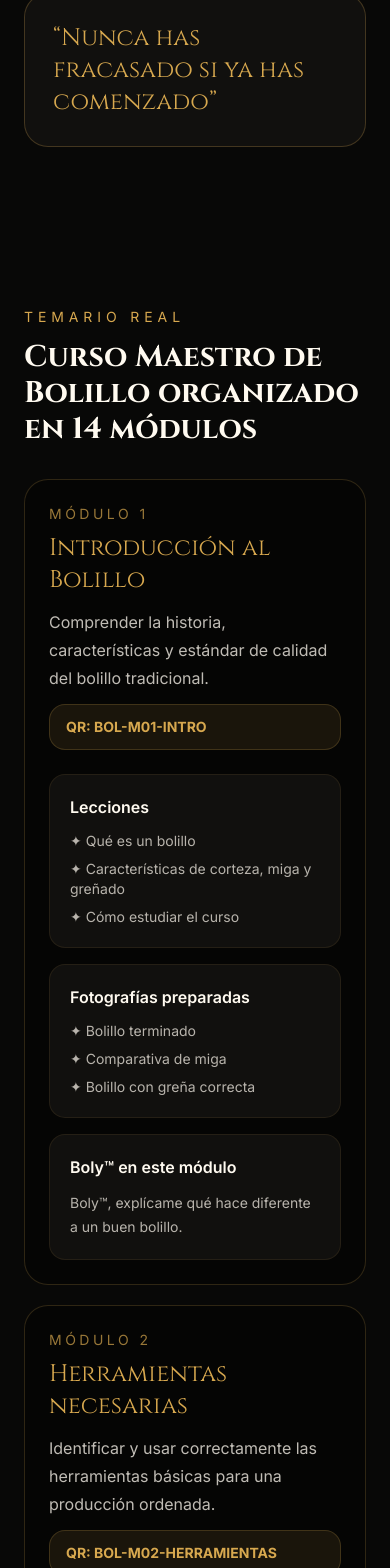
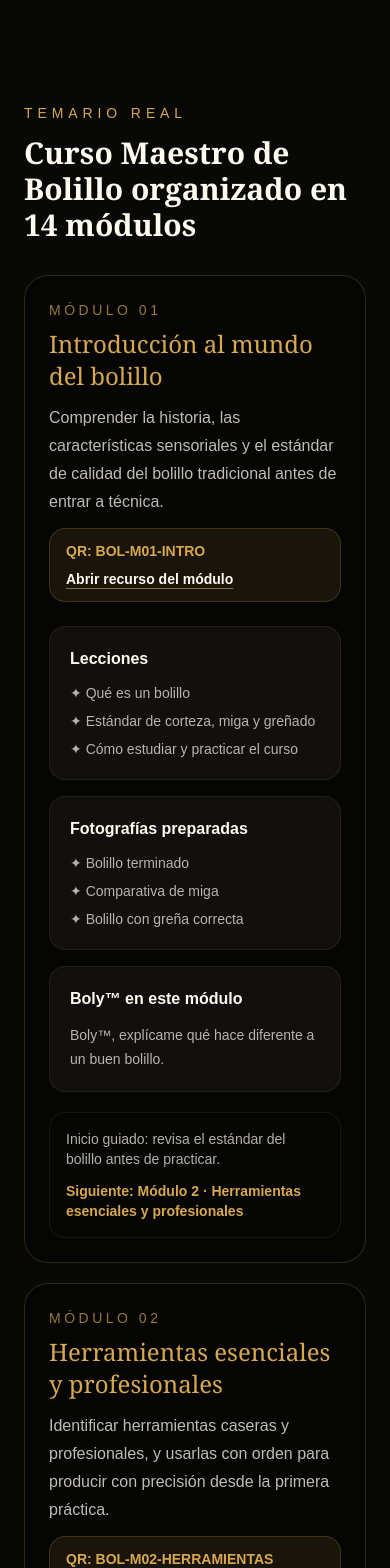
Before and after one commit to triplehicuricompany-creator/PanaderIA, a Next.js app: page / in a window 390 px wide. Shown: the part 6505-8073 px from the top of the page. Built offline with nearby package versions, Linux system fonts and the light colour scheme.

Commit message:
Mejora auditoria de calidad del curso de bolillo

```diff
--- a/app/alumno/biblioteca/page.tsx
+++ b/app/alumno/biblioteca/page.tsx
@@ -9,8 +9,8 @@ export default function LibraryPage() {
           <article key={item.title} className="rounded-3xl border border-gold/20 bg-charcoal p-7">
             <p className="text-sm uppercase tracking-[0.25em] text-gold">{item.type} · {item.access}</p>
             <h2 className="mt-3 font-display text-2xl text-cream">{item.title}</h2>
-            <p className="mt-3 text-cream/65">Formato {item.format}. En producción usará URLs firmadas y control de permisos.</p>
-            <a href={item.href} className="mt-6 inline-flex rounded-full border border-gold/50 px-5 py-3 font-bold text-gold">Descargar demo</a>
+            <p className="mt-3 text-cream/65">Formato {item.format}. Recurso existente vinculado al módulo correspondiente; en producción podrá protegerse con URLs firmadas.</p>
+            <a href={item.href} className="mt-6 inline-flex rounded-full border border-gold/50 px-5 py-3 font-bold text-gold">Abrir recurso</a>
           </article>
         ))}
       </div>
--- a/app/cursos/bolillo-estandar/page.tsx
+++ b/app/cursos/bolillo-estandar/page.tsx
@@ -18,13 +18,13 @@ export default function StandardBolilloPage() {
               <li>✦ Introducción al bolillo.</li>
               <li>✦ Herramientas necesarias: balanza, taza medidora, bowl y batidora.</li>
               <li>✦ Ingredientes, amasado y fermentación.</li>
-              <li>✦ PDF descargable preparado.</li>
-              <li>✦ Estructura lista para fotografías y material complementario.</li>
+              <li>✦ Manual maestro y recursos de apoyo preparados.</li>
+              <li>✦ Ruta clara hacia la práctica completa y recursos de apoyo existentes.</li>
             </ul>
           </div>
         </div>
       </Section>
-      <Section eyebrow="Temario estándar" title="Contenido real del Curso Maestro de Bolillo">
+      <Section eyebrow="Temario estándar" title="Ruta base y continuidad premium del Curso Maestro de Bolillo">
         <Curriculum />
       </Section>
     </>
--- a/app/cursos/bolillo-premium/page.tsx
+++ b/app/cursos/bolillo-premium/page.tsx
@@ -8,18 +8,18 @@ export default function PremiumBolilloPage() {
       <Section eyebrow="Curso Maestro de Bolillo" title="Versión Premium">
         <div className="grid gap-8 lg:grid-cols-[1.2fr_0.8fr]">
           <div className="space-y-6 text-lg leading-8">
-            <p>La versión premium reúne los 14 módulos reales del Curso Maestro de Bolillo con preparación para videos QR, fotografías técnicas, PDF descargable, material complementario y Boly™ por módulo.</p>
+            <p>La versión premium reúne los 14 módulos reales del Curso Maestro de Bolillo con videos QR preparados, recursos existentes por módulo, fotografías técnicas planificadas y acompañamiento contextual de Boly™.</p>
             <p>Autor: <strong className="text-gold">{bolilloCourse.author}</strong>.</p>
             <blockquote className="border-l-4 border-gold pl-5 font-display text-2xl text-gold">“{bolilloCourse.quotes[0]}”</blockquote>
           </div>
           <div className="rounded-3xl border border-gold/25 bg-charcoal p-8 shadow-gold">
             <h3 className="font-display text-2xl text-gold">Incluye</h3>
             <ul className="mt-6 space-y-3 text-cream/80">
-              <li>✦ 14 módulos reales de bolillo.</li>
+              <li>✦ 14 módulos secuenciales de bolillo.</li>
               <li>✦ Bolillos especiales: arándano, nuez, romero, menta, ajo, cebolla e integral.</li>
               <li>✦ Videos QR preparados por módulo.</li>
               <li>✦ Fotografías técnicas preparadas.</li>
-              <li>✦ PDF descargable y material complementario.</li>
+              <li>✦ Manual maestro y recursos descargables vinculados.</li>
               <li>✦ Boly™ como asistente educativo contextual.</li>
             </ul>
           </div>
--- a/app/cursos/page.tsx
+++ b/app/cursos/page.tsx
@@ -12,7 +12,7 @@ export default function CoursesPage() {
           {courses.map((course) => <CourseCard key={course.href} course={course} />)}
         </div>
       </Section>
-      <Section eyebrow="Temario base" title="Módulos de ejemplo para la experiencia académica">
+      <Section eyebrow="Temario base" title="Ruta completa del Curso Maestro de Bolillo">
         <Curriculum />
       </Section>
     </>
--- a/app/globals.css
+++ b/app/globals.css
@@ -2,7 +2,7 @@
 @tailwind components;
 @tailwind utilities;
 
-:root { color-scheme: dark; }
+:root { color-scheme: dark; --font-cinzel: Georgia, "Times New Roman", serif; --font-inter: Arial, Helvetica, sans-serif; }
 html { scroll-behavior: smooth; }
 body { background: #080807; color: #fffaf0; }
 ::selection { background: #d7a84f; color: #080807; }
--- a/app/layout.tsx
+++ b/app/layout.tsx
@@ -1,14 +1,12 @@
 import type { Metadata } from "next";
-import { Cinzel, Inter } from "next/font/google";
 import "./globals.css";
 import { Header } from "@/components/Header";
 import { Footer } from "@/components/Footer";
 import { brand } from "@/content/site";
 
-const cinzel = Cinzel({ subsets: ["latin"], variable: "--font-cinzel" });
-const inter = Inter({ subsets: ["latin"], variable: "--font-inter" });
 
 export const metadata: Metadata = {
+  metadataBase: new URL("https://panaderia.local"),
   title: `${brand.name} | Curso Maestro de Bolillo con Chef Juanote`,
   description: "PanaderIA™ es una academia digital premium de panadería con Curso Maestro de Bolillo, videos QR, certificación y futuro asistente virtual Boly™.",
   keywords: ["PanaderIA", "Curso Maestro de Bolillo", "Chef Juanote", "Boly", "panadería", "curso de panadería", "bolillo", "certificación panadera"],
@@ -24,7 +22,7 @@ export const metadata: Metadata = {
 
 export default function RootLayout({ children }: Readonly<{ children: React.ReactNode }>) {
   return (
-    <html lang="es" className={`${cinzel.variable} ${inter.variable}`}>
+    <html lang="es">
       <body className="font-sans antialiased">
         <Header />
         <main>{children}</main>
--- a/app/page.tsx
+++ b/app/page.tsx
@@ -70,7 +70,7 @@ export default function HomePage() {
             {investorHighlights.map((item) => <p key={item} className="rounded-2xl bg-gold/10 p-5 text-cream/82">✦ {item}</p>)}
           </div>
           <div className="mt-8 flex flex-col gap-4 sm:flex-row">
-            <Link href="/cursos/bolillo-premium" className="rounded-full bg-gold px-7 py-3 text-center font-black text-black">Comprar Ahora</Link>
+            <Link href="/cursos/bolillo-premium" className="rounded-full bg-gold px-7 py-3 text-center font-black text-black">Ver Premium</Link>
             <Link href="/contacto" className="rounded-full border border-gold/50 px-7 py-3 text-center font-bold text-gold">Solicitar presentación</Link>
           </div>
         </div>
--- /dev/null
+++ b/app/recursos/[slug]/page.tsx
@@ -0,0 +1,47 @@
+import Link from "next/link";
+import { notFound } from "next/navigation";
+import { readFile } from "node:fs/promises";
+import path from "node:path";
+import { Section } from "@/components/Section";
+import { bolilloCourse } from "@/content/bolillo-course";
+
+const resources = [
+  { slug: "manual-maestro-bolillo", title: bolilloCourse.downloadablePdf.title, file: "LIBRO_MAESTRO_BOLILLO_PUBLICACION.md" },
+  ...bolilloCourse.modules.map((module) => ({
+    slug: `modulo-${String(module.number).padStart(2, "0")}`,
+    title: `Módulo ${String(module.number).padStart(2, "0")} · ${module.title}`,
+    file: module.resourceFile
+  }))
+];
+
+export function generateStaticParams() {
+  return resources.map((resource) => ({ slug: resource.slug }));
+}
+
+export default async function ResourcePage({ params }: { params: Promise<{ slug: string }> }) {
+  const { slug } = await params;
+  const resource = resources.find((item) => item.slug === slug);
+
+  if (!resource) {
+    notFound();
+  }
+
+  const filePath = path.join(process.cwd(), resource.file);
+  const content = await readFile(filePath, "utf8");
+
+  return (
+    <Section eyebrow="Recurso descargable" title={resource.title}>
+      <div className="mb-6 flex flex-col gap-3 sm:flex-row">
+        <Link href="/alumno/biblioteca" className="rounded-full border border-gold/50 px-5 py-3 text-center font-bold text-gold hover:bg-gold/10">
+          Volver a biblioteca
+        </Link>
+        <Link href="/cursos/bolillo-premium" className="rounded-full bg-gold px-5 py-3 text-center font-black text-black hover:bg-champagne">
+          Ver ruta completa
+        </Link>
+      </div>
+      <pre className="max-h-[70vh] overflow-auto whitespace-pre-wrap rounded-3xl border border-gold/20 bg-charcoal p-6 text-sm leading-7 text-cream/80">
+        {content}
+      </pre>
+    </Section>
+  );
+}
--- a/components/Curriculum.tsx
+++ b/components/Curriculum.tsx
@@ -1,17 +1,27 @@
+import Link from "next/link";
 import { modules } from "@/content/site";
 
 export function Curriculum() {
   return (
     <div className="space-y-5">
-      {modules.map((module) => (
+      {modules.map((module, index) => {
+        const previousModule = modules[index - 1];
+        const nextModule = modules[index + 1];
+
+        return (
           <article key={module.number} className="rounded-3xl border border-gold/20 bg-black/35 p-6">
             <div className="flex flex-col gap-3 md:flex-row md:items-start md:justify-between">
               <div>
-              <p className="text-sm uppercase tracking-[0.25em] text-gold/70">Módulo {module.number}</p>
+                <p className="text-sm uppercase tracking-[0.25em] text-gold/70">Módulo {String(module.number).padStart(2, "0")}</p>
                 <h3 className="mt-2 font-display text-2xl text-gold">{module.title}</h3>
                 <p className="mt-3 max-w-3xl leading-7 text-cream/72">{module.objective}</p>
               </div>
-            <div className="rounded-2xl border border-gold/20 bg-gold/10 px-4 py-3 text-sm font-bold text-gold">QR: {module.videoQr}</div>
+              <div className="flex flex-col gap-2 rounded-2xl border border-gold/20 bg-gold/10 px-4 py-3 text-sm font-bold text-gold">
+                <span>QR: {module.videoQr}</span>
+                <Link href={module.resourceHref} className="text-cream underline decoration-gold/60 underline-offset-4 hover:text-gold">
+                  Abrir recurso del módulo
+                </Link>
+              </div>
             </div>
             <div className="mt-6 grid gap-4 lg:grid-cols-3">
               <div className="rounded-2xl border border-gold/10 bg-charcoal p-5">
@@ -31,8 +41,13 @@ export function Curriculum() {
                 <p className="mt-3 text-sm leading-6 text-cream/70">{module.bolyPrompt}</p>
               </div>
             </div>
+            <div className="mt-5 flex flex-col gap-3 rounded-2xl border border-gold/10 bg-obsidian/70 p-4 text-sm text-cream/70 md:flex-row md:items-center md:justify-between">
+              <span>{previousModule ? `Vienes de: Módulo ${previousModule.number} · ${previousModule.title}` : "Inicio guiado: revisa el estándar del bolillo antes de practicar."}</span>
+              <span className="font-semibold text-gold">{nextModule ? `Siguiente: Módulo ${nextModule.number} · ${nextModule.title}` : "Cierre: evidencia, certificado y plan de crecimiento."}</span>
+            </div>
           </article>
-      ))}
+        );
+      })}
     </div>
   );
 }
--- a/content/bolillo-course.ts
+++ b/content/bolillo-course.ts
@@ -5,47 +5,56 @@ export const bolilloCourse = {
   quotes: ["No hay mejor maestro que el error mismo", "Nunca has fracasado si ya has comenzado"],
   downloadablePdf: {
     title: "Manual Maestro de Bolillo PanaderIA™",
-    href: "/downloads/manual-maestro-bolillo.pdf",
-    status: "prepared"
+    href: "/recursos/manual-maestro-bolillo",
+    status: "available"
   },
   complementaryMaterial: [
     "Checklist de herramientas",
     "Tabla de ingredientes y porcentajes panaderos",
     "Guía visual de formado",
     "Lista de problemas comunes y correcciones",
-    "Formato de evaluación para certificación"
+    "Formato de evaluación para certificación",
+    "Ruta de crecimiento para panaderos"
   ],
   modules: [
     {
       number: 1,
-      title: "Introducción al Bolillo",
-      objective: "Comprender la historia, características y estándar de calidad del bolillo tradicional.",
-      lessons: ["Qué es un bolillo", "Características de corteza, miga y greñado", "Cómo estudiar el curso"],
+      title: "Introducción al mundo del bolillo",
+      resourceHref: "/recursos/modulo-01",
+      resourceFile: "RECURSOS_DESCARGABLES_ALUMNO/capitulo-01-introduccion-al-mundo-del-bolillo.md",
+      objective: "Comprender la historia, las características sensoriales y el estándar de calidad del bolillo tradicional antes de entrar a técnica.",
+      lessons: ["Qué es un bolillo", "Estándar de corteza, miga y greñado", "Cómo estudiar y practicar el curso"],
       photoSlots: ["Bolillo terminado", "Comparativa de miga", "Bolillo con greña correcta"],
       videoQr: "BOL-M01-INTRO",
       bolyPrompt: "Boly™, explícame qué hace diferente a un buen bolillo."
     },
     {
       number: 2,
-      title: "Herramientas necesarias",
-      objective: "Identificar y usar correctamente las herramientas básicas para una producción ordenada.",
-      lessons: ["Balanza", "Taza medidora", "Bowl", "Batidora"],
+      title: "Herramientas esenciales y profesionales",
+      resourceHref: "/recursos/modulo-02",
+      resourceFile: "RECURSOS_DESCARGABLES_ALUMNO/capitulo-02-herramientas-esenciales-y-profesionales.md",
+      objective: "Identificar herramientas caseras y profesionales, y usarlas con orden para producir con precisión desde la primera práctica.",
+      lessons: ["Balanza y medición precisa", "Bowl, raspa y mesa de trabajo", "Batidora y amasado manual", "Organización antes de iniciar"],
       photoSlots: ["Mesa de trabajo", "Balanza", "Bowl y batidora"],
       videoQr: "BOL-M02-HERRAMIENTAS",
       bolyPrompt: "Boly™, ayúdame a adaptar las herramientas si estoy empezando en casa."
     },
     {
       number: 3,
-      title: "Ingredientes",
-      objective: "Entender la función de harina, agua, levadura, sal y posibles enriquecimientos.",
-      lessons: ["Harina", "Agua", "Levadura", "Sal", "Porcentajes panaderos"],
+      title: "Ingredientes del bolillo",
+      resourceHref: "/recursos/modulo-03",
+      resourceFile: "RECURSOS_DESCARGABLES_ALUMNO/capitulo-03-ingredientes-del-bolillo.md",
+      objective: "Entender la función técnica de harina, agua, levadura y sal para tomar decisiones con porcentajes panaderos.",
+      lessons: ["Harina y fuerza", "Agua e hidratación", "Levadura y fermentación", "Sal y equilibrio", "Porcentajes panaderos"],
       photoSlots: ["Ingredientes pesados", "Textura de harina", "Mise en place"],
       videoQr: "BOL-M03-INGREDIENTES",
       bolyPrompt: "Boly™, explícame qué pasa si cambio la cantidad de agua o levadura."
     },
     {
       number: 4,
-      title: "Amasado",
+      title: "Amasado profesional",
+      resourceHref: "/recursos/modulo-04",
+      resourceFile: "RECURSOS_DESCARGABLES_ALUMNO/capitulo-04-amasado-profesional.md",
       objective: "Desarrollar gluten y reconocer el punto correcto de masa.",
       lessons: ["Amasado manual", "Amasado en batidora", "Prueba de membrana", "Errores de amasado"],
       photoSlots: ["Masa inicial", "Masa desarrollada", "Prueba de membrana"],
@@ -54,7 +63,9 @@ export const bolilloCourse = {
     },
     {
       number: 5,
-      title: "Fermentación",
+      title: "Fermentación profesional",
+      resourceHref: "/recursos/modulo-05",
+      resourceFile: "RECURSOS_DESCARGABLES_ALUMNO/capitulo-05-fermentacion-profesional.md",
       objective: "Controlar tiempo, temperatura y señales visuales de fermentación.",
       lessons: ["Fermentación inicial", "Temperatura ambiente", "Subfermentación", "Sobrefermentación"],
       photoSlots: ["Masa antes de fermentar", "Masa fermentada", "Comparativa de volumen"],
@@ -63,26 +74,32 @@ export const bolilloCourse = {
     },
     {
       number: 6,
-      title: "División y boleado",
-      objective: "Dividir porciones uniformes y generar tensión inicial en cada pieza.",
-      lessons: ["Pesado de porciones", "División ordenada", "Boleado", "Reposo intermedio"],
-      photoSlots: ["Porciones pesadas", "Boleado correcto", "Reposo cubierto"],
-      videoQr: "BOL-M06-DIVISION-BOLEADO",
-      bolyPrompt: "Boly™, explícame por qué mis piezas quedan disparejas."
+      title: "División, boleado y formado",
+      resourceHref: "/recursos/modulo-06",
+      resourceFile: "RECURSOS_DESCARGABLES_ALUMNO/capitulo-06-division-boleado-y-formado.md",
+      objective: "Dividir porciones uniformes, generar tensión y formar piezas simétricas listas para greñar.",
+      lessons: ["Pesado de porciones", "Boleado con tensión", "Reposo intermedio", "Formado y sellado"],
+      photoSlots: ["Porciones pesadas", "Boleado correcto", "Bolillo formado"],
+      videoQr: "BOL-M06-DIVISION-FORMADO",
+      bolyPrompt: "Boly™, explícame por qué mis piezas quedan disparejas o sin tensión."
     },
     {
       number: 7,
-      title: "Formado del bolillo",
-      objective: "Formar bolillos con tensión, simetría y estructura para buen volumen.",
-      lessons: ["Preformado", "Enrollado", "Sellado", "Puntas del bolillo"],
-      photoSlots: ["Secuencia de formado", "Sellado inferior", "Bolillo formado"],
-      videoQr: "BOL-M07-FORMADO",
-      bolyPrompt: "Boly™, guíame paso a paso para formar el bolillo."
+      title: "Horneado profesional",
+      resourceHref: "/recursos/modulo-07",
+      resourceFile: "RECURSOS_DESCARGABLES_ALUMNO/capitulo-07-horneado-profesional.md",
+      objective: "Aplicar temperatura, vapor y tiempo correctos para lograr volumen, greña abierta y corteza crujiente.",
+      lessons: ["Precalentado real", "Vapor en horno casero o profesional", "Tiempo de horneado", "Color, sonido y corteza"],
+      photoSlots: ["Entrada al horno", "Vapor", "Color final"],
+      videoQr: "BOL-M07-HORNEADO",
+      bolyPrompt: "Boly™, explícame cómo crear vapor si no tengo horno profesional."
     },
     {
       number: 8,
-      title: "Corte correcto",
-      objective: "Realizar el corte con ángulo, profundidad y momento adecuados.",
+      title: "Corte profesional del bolillo",
+      resourceHref: "/recursos/modulo-08",
+      resourceFile: "RECURSOS_DESCARGABLES_ALUMNO/capitulo-08-corte-profesional-del-bolillo.md",
+      objective: "Realizar el corte con herramienta, ángulo, profundidad y momento adecuados para que el bolillo abra de forma controlada.",
       lessons: ["Herramienta de corte", "Ángulo correcto", "Profundidad", "Errores de greñado"],
       photoSlots: ["Cuchilla o lame", "Corte antes de hornear", "Greña abierta"],
       videoQr: "BOL-M08-CORTE",
@@ -90,57 +107,69 @@ export const bolilloCourse = {
     },
     {
       number: 9,
-      title: "Horneado y vapor",
-      objective: "Aplicar temperatura, vapor y tiempo correctos para corteza crujiente.",
-      lessons: ["Precalentado", "Vapor", "Tiempo de horneado", "Color y corteza"],
-      photoSlots: ["Entrada al horno", "Vapor", "Color final"],
-      videoQr: "BOL-M09-HORNEADO-VAPOR",
-      bolyPrompt: "Boly™, explícame cómo crear vapor si no tengo horno profesional."
+      title: "Enfriado y conservación",
+      resourceHref: "/recursos/modulo-09",
+      resourceFile: "RECURSOS_DESCARGABLES_ALUMNO/capitulo-09-enfriado-y-conservacion.md",
+      objective: "Enfriar correctamente para estabilizar corteza, miga y conservación.",
+      lessons: ["Rejilla de enfriado", "Tiempo mínimo", "Evitar humedad", "Conservación"],
+      photoSlots: ["Bolillos en rejilla", "Miga estabilizada", "Almacenamiento"],
+      videoQr: "BOL-M09-ENFRIADO",
+      bolyPrompt: "Boly™, dime por qué mi bolillo se humedece después de hornear."
     },
     {
       number: 10,
-      title: "Enfriado",
-      objective: "Enfriar correctamente para estabilizar corteza, miga y conservación.",
-      lessons: ["Rejilla de enfriado", "Tiempo mínimo", "Evitar humedad", "Conservación"],
-      photoSlots: ["Bolillos en rejilla", "Miga estabilizada", "Almacenamiento"],
-      videoQr: "BOL-M10-ENFRIADO",
-      bolyPrompt: "Boly™, dime por qué mi bolillo se humedece después de hornear."
+      title: "Diagnóstico de errores y soluciones",
+      resourceHref: "/recursos/modulo-10",
+      resourceFile: "RECURSOS_DESCARGABLES_ALUMNO/capitulo-10-diagnostico-errores-y-soluciones.md",
+      objective: "Diagnosticar fallas de volumen, corte, color, miga, textura y fermentación sin repetir pasos innecesarios.",
+      lessons: ["No abre", "Queda duro", "Miga densa", "Sabor a levadura", "Color pálido", "Pierde volumen"],
+      photoSlots: ["Errores de greña", "Miga densa", "Corteza pálida"],
+      videoQr: "BOL-M10-DIAGNOSTICO",
+      bolyPrompt: "Boly™, ayúdame a diagnosticar qué salió mal en mi bolillo."
     },
     {
       number: 11,
-      title: "Bolillos especiales",
+      title: "Variantes profesionales del bolillo",
+      resourceHref: "/recursos/modulo-11",
+      resourceFile: "RECURSOS_DESCARGABLES_ALUMNO/capitulo-11-variantes-profesionales-del-bolillo.md",
       objective: "Crear variaciones de bolillo respetando técnica base y equilibrio de sabor.",
       lessons: ["Arándano", "Nuez", "Romero", "Menta", "Ajo", "Cebolla", "Integral"],
       photoSlots: ["Bolillos saborizados", "Ingredientes especiales", "Comparativa integral"],
-      videoQr: "BOL-M11-ESPECIALES",
+      videoQr: "BOL-M11-VARIANTES",
       bolyPrompt: "Boly™, ayúdame a incorporar ingredientes especiales sin dañar la masa."
     },
     {
       number: 12,
-      title: "Problemas comunes",
-      objective: "Diagnosticar fallas de volumen, corte, color, miga, textura y fermentación.",
-      lessons: ["No abre", "Queda duro", "Miga densa", "Sabor a levadura", "Color pálido", "Pierde volumen"],
-      photoSlots: ["Errores de greña", "Miga densa", "Corteza pálida"],
-      videoQr: "BOL-M12-PROBLEMAS",
-      bolyPrompt: "Boly™, ayúdame a diagnosticar qué salió mal en mi bolillo."
+      title: "Producción profesional completa",
+      resourceHref: "/recursos/modulo-12",
+      resourceFile: "RECURSOS_DESCARGABLES_ALUMNO/capitulo-12-produccion-profesional-completa.md",
+      objective: "Integrar tiempos, estaciones, lotes y control de calidad para repetir el proceso completo con orden profesional.",
+      lessons: ["Plan de producción", "Secuencia completa", "Control de calidad", "Registro de resultados"],
+      photoSlots: ["Mesa organizada", "Lote completo", "Checklist completado"],
+      videoQr: "BOL-M12-PRODUCCION",
+      bolyPrompt: "Boly™, ayúdame a ordenar mi primera producción completa."
     },
     {
       number: 13,
-      title: "Evaluación",
-      objective: "Validar que el alumno comprende proceso, técnica y solución de problemas.",
-      lessons: ["Evaluación teórica", "Evidencia fotográfica", "Autoevaluación", "Checklist final"],
-      photoSlots: ["Entrega final del alumno", "Comparativa antes/después", "Checklist completado"],
-      videoQr: "BOL-M13-EVALUACION",
-      bolyPrompt: "Boly™, prepárame para mi evaluación final."
+      title: "Certificación profesional del panadero",
+      resourceHref: "/recursos/modulo-13",
+      resourceFile: "RECURSOS_DESCARGABLES_ALUMNO/capitulo-13-certificacion-profesional-del-panadero.md",
+      objective: "Preparar evidencias, autoevaluación y criterios de revisión para obtener el certificado PanaderIA™ con claridad.",
+      lessons: ["Requisitos", "Evidencia fotográfica", "Revisión", "Folio y certificado PanaderIA™"],
+      photoSlots: ["Entrega final del alumno", "Comparativa antes/después", "Certificado"],
+      videoQr: "BOL-M13-CERTIFICACION",
+      bolyPrompt: "Boly™, prepárame para mi evaluación y certificación final."
     },
     {
       number: 14,
-      title: "Certificación",
-      objective: "Preparar la emisión del certificado PanaderIA™ con evidencia de aprendizaje.",
-      lessons: ["Requisitos", "Revisión", "Folio", "Certificado PanaderIA™"],
-      photoSlots: ["Certificado", "Firma Chef Juanote", "QR de verificación"],
-      videoQr: "BOL-M14-CERTIFICACION",
-      bolyPrompt: "Boly™, explícame qué necesito para certificarme."
+      title: "Futuro, negocio y expansión del panadero",
+      resourceHref: "/recursos/modulo-14",
+      resourceFile: "RECURSOS_DESCARGABLES_ALUMNO/capitulo-14-futuro-negocio-y-expansion-del-panadero.md",
+      objective: "Convertir lo aprendido en práctica sostenible, oferta comercial inicial y ruta de mejora continua.",
+      lessons: ["Siguiente nivel de práctica", "Venta inicial", "Control de costos", "Plan de crecimiento"],
+      photoSlots: ["Lote para venta", "Empaque", "Registro de producción"],
+      videoQr: "BOL-M14-EXPANSION",
+      bolyPrompt: "Boly™, ayúdame a planear mis siguientes pasos como panadero."
     }
   ]
 };
--- a/content/site.ts
+++ b/content/site.ts
@@ -26,15 +26,15 @@ export const courses = [
     badge: "Base profesional",
     price: "Acceso inicial",
     description: "Ruta esencial para aprender bolillo desde cero con fundamentos, técnica y proceso paso a paso.",
-    features: ["Introducción al bolillo", "Herramientas necesarias", "Ingredientes", "Amasado", "Fermentación", "Evaluación y certificación"]
+    features: ["Introducción al bolillo", "Herramientas necesarias", "Ingredientes", "Amasado", "Fermentación", "Ruta hacia evaluación premium"]
   },
   {
     title: "Curso Maestro de Bolillo Premium",
     href: "/cursos/bolillo-premium",
     badge: "Experiencia completa",
     price: "Recomendado",
-    description: "Experiencia premium con recursos visuales, biblioteca digital, QR dinámicos y acceso futuro a Boly™.",
-    features: ["14 módulos reales", "Videos QR por módulo", "Fotografías técnicas", "PDF descargable", "Material complementario", "Boly™ por módulo"]
+    description: "Experiencia premium con recursos visuales, biblioteca digital, QR dinámicos y guía contextual de Boly™.",
+    features: ["14 módulos secuenciales", "Videos QR por módulo", "Fotografías técnicas", "Manual maestro", "Recursos descargables vinculados", "Boly™ por módulo"]
   }
 ];
 
```
Also changed, not shown: content/platform.ts (+8 -7 lines). Lines whose indentation alone changed are shown as unchanged.
